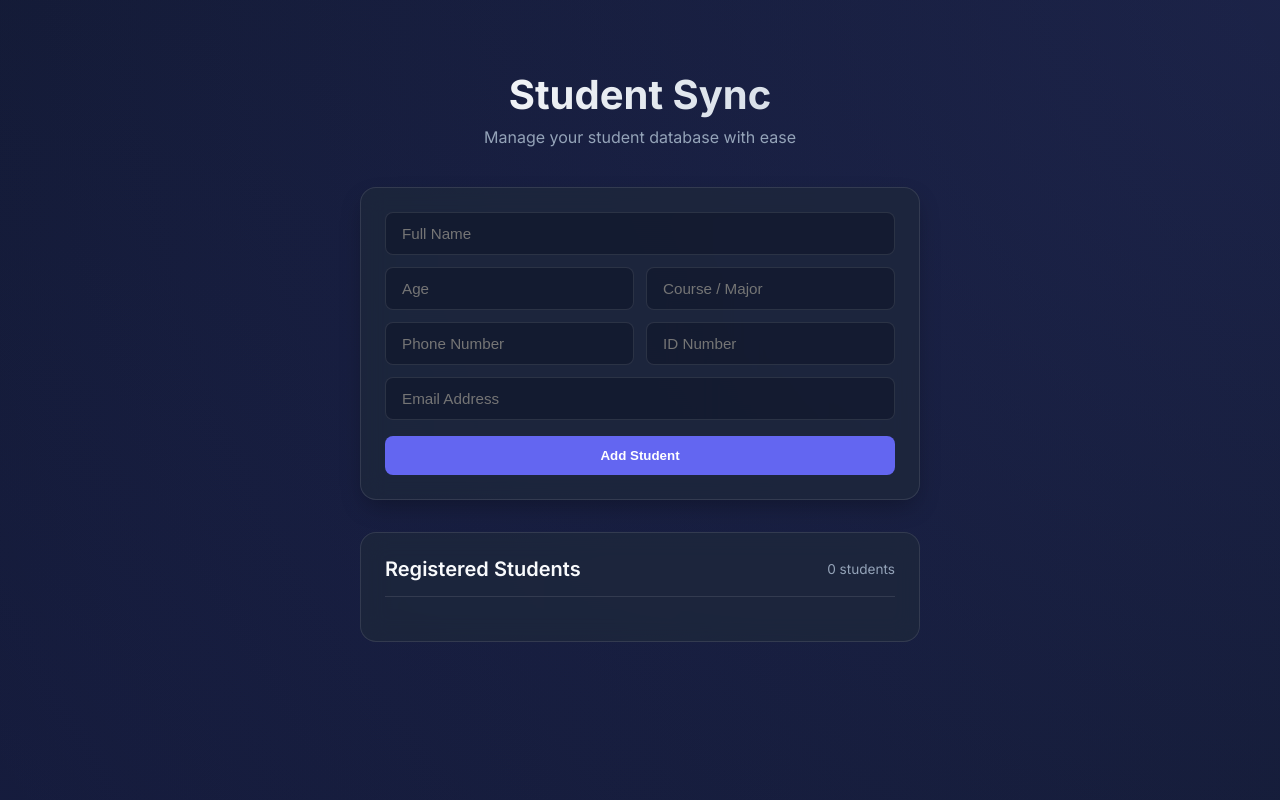
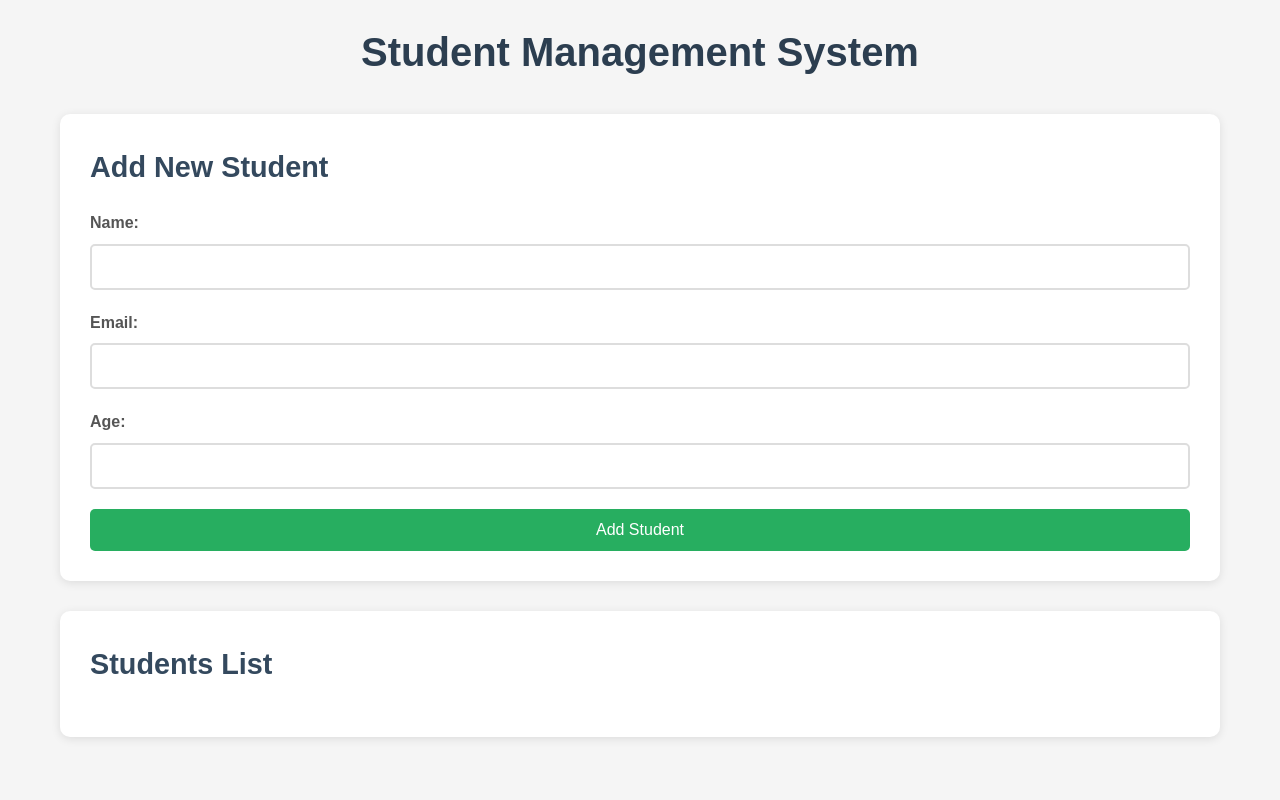
Before and after one commit to Gayana7-ui/studentCRUD, a Flask app: page / in a window 1280 px wide. Run offline with Flask 3, Linux system fonts and the light colour scheme.

Commit message:
Restore frontend files: index.html, script.js, and style.css

```diff
--- a/static/script.js
+++ b/static/script.js
@@ -1,126 +1,114 @@
-const API = ""; // Use relative paths
-let editId = null;
+document.addEventListener('DOMContentLoaded', function() {
+    const studentForm = document.getElementById('studentForm');
+    const studentsList = document.getElementById('studentsList');
 
-async function fetchStudents() {
-    try {
-        let res = await fetch(`/students`);
-        let data = await res.json();
+    // Load students on page load
+    loadStudents();
 
-        let list = document.getElementById("list");
-        let countEl = document.getElementById("student-count");
-        list.innerHTML = "";
+    // Handle form submission
+    studentForm.addEventListener('submit', function(e) {
+        e.preventDefault();
 
-        if (Array.isArray(data)) {
-            countEl.innerText = `${data.length} students`;
-            data.forEach(s => {
-                list.innerHTML += `
-                    <li class="student-item">
-                        <div class="student-info">
-                            <span class="student-name">${s.name} <small style="color: var(--text-muted); font-weight: normal; margin-left: 8px;">ID: ${s.id_num || 'N/A'}</small></span>
-                            <span class="student-meta">Age: ${s.age} | ${s.course}</span>
-                            <span class="student-meta" style="font-size: 0.75rem; color: var(--primary);">📧 ${s.email || 'No email'}</span>
-                            <span class="student-meta" style="font-size: 0.75rem;"><i class="phone-icon">📞</i> ${s.phone || 'No phone'}</span>
-                        </div>
-                        <div class="actions">
-                            <button class="edit-btn" onclick="editStudent(${s.id}, '${s.name}', ${s.age}, '${s.course}', '${s.phone || ''}', '${s.id_num || ''}', '${s.email || ''}')">Edit</button>
-                            <button class="delete-btn" onclick="deleteStudent(${s.id})">Delete</button>
-                        </div>
-                    </li>
-                `;
+        const formData = {
+            name: document.getElementById('name').value,
+            email: document.getElementById('email').value,
+            age: parseInt(document.getElementById('age').value)
+        };
+
+        fetch('/add', {
+            method: 'POST',
+            headers: {
+                'Content-Type': 'application/json',
+            },
+            body: JSON.stringify(formData)
+        })
+        .then(response => response.json())
+        .then(data => {
+            if (response.ok) {
+                studentForm.reset();
+                loadStudents();
+                showMessage('Student added successfully!', 'success');
+            } else {
+                showMessage('Error adding student: ' + data.message, 'error');
+            }
+        })
+        .catch(error => {
+            showMessage('Error: ' + error.message, 'error');
+        });
+    });
+
+    function loadStudents() {
+        fetch('/students')
+            .then(response => response.json())
+            .then(students => {
+                displayStudents(students);
+            })
+            .catch(error => {
+                showMessage('Error loading students: ' + error.message, 'error');
+            });
+    }
+
+    function displayStudents(students) {
+        studentsList.innerHTML = '';
+
+        if (students.length === 0) {
+            studentsList.innerHTML = '<p>No students found.</p>';
+            return;
+        }
+
+        students.forEach(student => {
+            const studentDiv = document.createElement('div');
+            studentDiv.className = 'student-item';
+            studentDiv.innerHTML = `
+                <div class="student-info">
+                    <h3>${student.name}</h3>
+                    <p>Email: ${student.email}</p>
+                    <p>Age: ${student.age}</p>
+                </div>
+                <div class="student-actions">
+                    <button onclick="editStudent(${student.id})" class="btn-edit">Edit</button>
+                    <button onclick="deleteStudent(${student.id})" class="btn-delete">Delete</button>
+                </div>
+            `;
+            studentsList.appendChild(studentDiv);
+        });
+    }
+
+    function deleteStudent(id) {
+        if (confirm('Are you sure you want to delete this student?')) {
+            fetch(`/delete/${id}`, {
+                method: 'DELETE'
+            })
+            .then(response => response.json())
+            .then(data => {
+                if (response.ok) {
+                    loadStudents();
+                    showMessage('Student deleted successfully!', 'success');
+                } else {
+                    showMessage('Error deleting student: ' + data.message, 'error');
+                }
+            })
+            .catch(error => {
+                showMessage('Error: ' + error.message, 'error');
             });
         }
-    } catch (error) {
-        console.error("Error fetching students:", error);
-    }
-}
-
-function editStudent(id, name, age, course, phone, id_num, email) {
-    editId = id;
-    document.getElementById("name").value = name;
-    document.getElementById("age").value = age;
-    document.getElementById("course").value = course;
-    document.getElementById("phone").value = phone;
-    document.getElementById("id_num").value = id_num;
-    document.getElementById("email").value = email;
-
-    let addBtn = document.getElementById("add-btn");
-    addBtn.innerText = "Update Student";
-    addBtn.classList.add("update-mode");
-
-    // Scroll to top
-    window.scrollTo({ top: 0, behavior: 'smooth' });
-}
-
-async function deleteStudent(id) {
-    if (confirm("Are you sure you want to delete this student?")) {
-        try {
-            await fetch(`/delete/${id}`, { method: "DELETE" });
-            fetchStudents();
-        } catch (error) {
-            console.error("Error deleting student:", error);
-        }
-    }
-}
-
-async function addStudent() {
-    let name = document.getElementById("name").value;
-    let age = document.getElementById("age").value;
-    let course = document.getElementById("course").value;
-    let phone = document.getElementById("phone").value;
-    let id_num = document.getElementById("id_num").value;
-    let email = document.getElementById("email").value;
-
-    let addBtn = document.getElementById("add-btn");
-
-    if (!name || !age || !course || !phone || !id_num || !email) {
-        alert("Please fill in all fields");
-        return;
     }
 
-    addBtn.disabled = true;
-    addBtn.innerText = "Processing...";
+    function editStudent(id) {
+        // For simplicity, we'll just show an alert
+        // In a real app, you'd open a modal or form with pre-filled data
+        alert('Edit functionality would be implemented here. Student ID: ' + id);
+    }
 
-    try {
-        let payload = {name, age, course, phone, id_num, email};
+    function showMessage(message, type) {
+        const messageDiv = document.createElement('div');
+        messageDiv.className = `message ${type}`;
+        messageDiv.textContent = message;
 
-        if (editId) {
-            // UPDATE
-            await fetch(`/update/${editId}`, {
-                method: "PUT",
-                headers: {"Content-Type": "application/json"},
-                body: JSON.stringify(payload)
-            });
-            editId = null;
-            addBtn.classList.remove("update-mode");
-        } else {
-            // CREATE
-            await fetch(`/add`, {
-                method: "POST",
-                headers: {"Content-Type": "application/json"},
-                body: JSON.stringify(payload)
-            });
-        }
+        document.body.appendChild(messageDiv);
 
-        // Clear inputs
-        document.getElementById("name").value = "";
-        document.getElementById("age").value = "";
-        document.getElementById("course").value = "";
-        document.getElementById("phone").value = "";
-        document.getElementById("id_num").value = "";
-        document.getElementById("email").value = "";
-
-        addBtn.innerText = "Add Student";
-
-        await fetchStudents();
-    } catch (error) {
-        console.error("Error saving student:", error);
-    } finally {
-        addBtn.disabled = false;
-        if (!editId) addBtn.innerText = "Add Student";
+        setTimeout(() => {
+            messageDiv.remove();
+        }, 3000);
     }
-}
-
-
-
-// Initial fetch
-window.onload = fetchStudents;
+});
--- a/static/style.css
+++ b/static/style.css
@@ -1,14 +1,3 @@
-:root {
-    --primary: #6366f1;
-    --primary-hover: #4f46e5;
-    --bg: #0f172a;
-    --card-bg: rgba(30, 41, 59, 0.7);
-    --text-main: #f8fafc;
-    --text-muted: #94a3b8;
-    --glass-border: rgba(255, 255, 255, 0.1);
-    --danger: #ef4444;
-}
-
 * {
     margin: 0;
     padding: 0;
@@ -16,207 +5,195 @@
 }
 
 body {
-    font-family: 'Inter', sans-serif;
-    background-color: var(--bg);
-    background-image: radial-gradient(circle at top right, rgba(99, 102, 241, 0.15), transparent),
-                      radial-gradient(circle at bottom left, rgba(79, 70, 229, 0.1), transparent);
-    color: var(--text-main);
-    min-height: 100vh;
-    display: flex;
-    justify-content: center;
-    padding-top: 50px;
+    font-family: 'Arial', sans-serif;
+    background-color: #f5f5f5;
+    color: #333;
+    line-height: 1.6;
 }
 
 .container {
-    width: 100%;
-    max-width: 600px;
+    max-width: 1200px;
+    margin: 0 auto;
     padding: 20px;
 }
 
-header {
+h1 {
     text-align: center;
-    margin-bottom: 40px;
+    color: #2c3e50;
+    margin-bottom: 30px;
+    font-size: 2.5em;
 }
 
-header h1 {
-    font-size: 2.5rem;
-    font-weight: 700;
-    background: linear-gradient(135deg, #fff 0%, #cbd5e1 100%);
-    -webkit-background-clip: text;
-    -webkit-text-fill-color: transparent;
-    margin-bottom: 8px;
+h2 {
+    color: #34495e;
+    margin-bottom: 20px;
+    font-size: 1.8em;
 }
 
-header p {
-    color: var(--text-muted);
+.form-section, .students-section {
+    background: white;
+    padding: 30px;
+    border-radius: 10px;
+    box-shadow: 0 2px 10px rgba(0,0,0,0.1);
+    margin-bottom: 30px;
 }
 
-.add-student-card {
-    background: var(--card-bg);
-    backdrop-filter: blur(12px);
-    border: 1px solid var(--glass-border);
-    border-radius: 16px;
-    padding: 24px;
-    box-shadow: 0 10px 25px -5px rgba(0, 0, 0, 0.3);
-    margin-bottom: 32px;
-    display: flex;
-    flex-direction: column;
-    gap: 16px;
+.form-group {
+    margin-bottom: 20px;
 }
 
-.input-group {
-    display: grid;
-    grid-template-columns: 1fr 1fr;
-    gap: 12px;
+label {
+    display: block;
+    margin-bottom: 8px;
+    font-weight: bold;
+    color: #555;
 }
 
-.input-group input:nth-child(1),
-.input-group input:nth-child(6) {
-    grid-column: span 2;
+input[type="text"],
+input[type="email"],
+input[type="number"] {
+    width: 100%;
+    padding: 12px;
+    border: 2px solid #ddd;
+    border-radius: 5px;
+    font-size: 16px;
+    transition: border-color 0.3s ease;
 }
 
-.input-group input:nth-child(2),
-.input-group input:nth-child(3),
-.input-group input:nth-child(4),
-.input-group input:nth-child(5) {
-    grid-column: span 1;
-}
-
-
-
-input {
-    background: rgba(15, 23, 42, 0.6);
-    border: 1px solid var(--glass-border);
-    border-radius: 8px;
-    padding: 12px 16px;
-    color: white;
-    font-size: 0.95rem;
-    transition: border-color 0.2s, box-shadow 0.2s;
-}
-
-input:focus {
+input[type="text"]:focus,
+input[type="email"]:focus,
+input[type="number"]:focus {
     outline: none;
-    border-color: var(--primary);
-    box-shadow: 0 0 0 3px rgba(99, 102, 241, 0.2);
+    border-color: #3498db;
 }
 
 button {
-    background: var(--primary);
+    background-color: #3498db;
     color: white;
+    padding: 12px 24px;
     border: none;
-    border-radius: 8px;
-    padding: 12px;
-    font-weight: 600;
+    border-radius: 5px;
     cursor: pointer;
-    transition: transform 0.1s, background 0.2s;
+    font-size: 16px;
+    transition: background-color 0.3s ease;
 }
 
 button:hover {
-    background: var(--primary-hover);
+    background-color: #2980b9;
 }
 
-button:active {
-    transform: scale(0.98);
+button[type="submit"] {
+    width: 100%;
+    background-color: #27ae60;
 }
 
-.list-section {
-    background: var(--card-bg);
-    backdrop-filter: blur(12px);
-    border: 1px solid var(--glass-border);
-    border-radius: 16px;
-    padding: 24px;
+button[type="submit"]:hover {
+    background-color: #229954;
 }
 
-.list-header {
+.student-item {
+    background: white;
+    border: 1px solid #ddd;
+    border-radius: 8px;
+    padding: 20px;
+    margin-bottom: 15px;
     display: flex;
     justify-content: space-between;
     align-items: center;
-    margin-bottom: 20px;
-    padding-bottom: 15px;
-    border-bottom: 1px solid var(--glass-border);
+    transition: transform 0.2s ease, box-shadow 0.2s ease;
 }
 
-.list-header h2 {
-    font-size: 1.25rem;
-    font-weight: 600;
+.student-item:hover {
+    transform: translateY(-2px);
+    box-shadow: 0 4px 15px rgba(0,0,0,0.1);
 }
 
-#student-count {
-    font-size: 0.85rem;
-    color: var(--text-muted);
+.student-info h3 {
+    color: #2c3e50;
+    margin-bottom: 10px;
+    font-size: 1.3em;
 }
 
-.student-list {
-    list-style: none;
-    display: flex;
-    flex-direction: column;
-    gap: 12px;
+.student-info p {
+    color: #7f8c8d;
+    margin-bottom: 5px;
 }
 
-.student-item {
+.student-actions {
     display: flex;
-    justify-content: space-between;
-    align-items: center;
-    background: rgba(255, 255, 255, 0.05);
-    padding: 12px 16px;
-    border-radius: 10px;
-    animation: slideIn 0.3s ease-out forwards;
+    gap: 10px;
+}
+
+.btn-edit, .btn-delete {
+    padding: 8px 16px;
+    border: none;
+    border-radius: 4px;
+    cursor: pointer;
+    font-size: 14px;
+    transition: background-color 0.3s ease;
+}
+
+.btn-edit {
+    background-color: #f39c12;
+    color: white;
+}
+
+.btn-edit:hover {
+    background-color: #e67e22;
+}
+
+.btn-delete {
+    background-color: #e74c3c;
+    color: white;
+}
+
+.btn-delete:hover {
+    background-color: #c0392b;
+}
+
+.message {
+    position: fixed;
+    top: 20px;
+    right: 20px;
+    padding: 15px 20px;
+    border-radius: 5px;
+    color: white;
+    font-weight: bold;
+    z-index: 1000;
+    animation: slideIn 0.3s ease;
+}
+
+.message.success {
+    background-color: #27ae60;
+}
+
+.message.error {
+    background-color: #e74c3c;
 }
 
 @keyframes slideIn {
-    from { opacity: 0; transform: translateY(10px); }
-    to { opacity: 1; transform: translateY(0); }
+    from {
+        transform: translateX(100%);
+        opacity: 0;
+    }
+    to {
+        transform: translateX(0);
+        opacity: 1;
+    }
 }
 
-.student-info {
-    display: flex;
-    flex-direction: column;
-    gap: 4px;
+@media (max-width: 768px) {
+    .container {
+        padding: 10px;
+    }
+
+    .student-item {
+        flex-direction: column;
+        align-items: flex-start;
+    }
+
+    .student-actions {
+        margin-top: 15px;
+        align-self: flex-end;
+    }
 }
-
-.student-name {
-    font-weight: 500;
-    font-size: 1rem;
-}
-
-.student-meta {
-    font-size: 0.85rem;
-    color: var(--text-muted);
-}
-
-.actions {
-    display: flex;
-    gap: 8px;
-}
-
-.edit-btn {
-    background: rgba(99, 102, 241, 0.1);
-    color: var(--primary);
-    padding: 8px 12px;
-    font-size: 0.8rem;
-}
-
-.edit-btn:hover {
-    background: var(--primary);
-    color: white;
-}
-
-.delete-btn {
-    background: rgba(239, 68, 68, 0.1);
-    color: var(--danger);
-    padding: 8px 12px;
-    font-size: 0.8rem;
-}
-
-.delete-btn:hover {
-    background: var(--danger);
-    color: white;
-}
-
-#add-btn.update-mode {
-    background: #10b981; /* Green for update */
-}
-
-#add-btn.update-mode:hover {
-    background: #059669;
-}
--- a/templates/index.html
+++ b/templates/index.html
@@ -3,42 +3,38 @@
 <head>
     <meta charset="UTF-8">
     <meta name="viewport" content="width=device-width, initial-scale=1.0">
-    <title>Student Sync | Dashboard</title>
-    <link rel="stylesheet" href="/static/style.css">
-    <link href="https://fonts.googleapis.com/css2?family=Inter:wght@400;500;600;700&display=swap" rel="stylesheet">
+    <title>Student CRUD Application</title>
+    <link rel="stylesheet" href="{{ url_for('static', filename='style.css') }}">
 </head>
 <body>
     <div class="container">
-        <header>
-            <h1>Student Sync</h1>
-            <p>Manage your student database with ease</p>
-        </header>
+        <h1>Student Management System</h1>
 
-        <section class="add-student-card">
-            <div class="input-group">
-                <input type="text" id="name" placeholder="Full Name">
-                <input type="number" id="age" placeholder="Age">
-                <input type="text" id="course" placeholder="Course / Major">
-                <input type="text" id="phone" placeholder="Phone Number">
-                <input type="text" id="id_num" placeholder="ID Number">
-                <input type="email" id="email" placeholder="Email Address">
-            </div>
+        <div class="form-section">
+            <h2>Add New Student</h2>
+            <form id="studentForm">
+                <div class="form-group">
+                    <label for="name">Name:</label>
+                    <input type="text" id="name" name="name" required>
+                </div>
+                <div class="form-group">
+                    <label for="email">Email:</label>
+                    <input type="email" id="email" name="email" required>
+                </div>
+                <div class="form-group">
+                    <label for="age">Age:</label>
+                    <input type="number" id="age" name="age" required>
+                </div>
+                <button type="submit">Add Student</button>
+            </form>
+        </div>
 
-            <button id="add-btn" onclick="addStudent()">Add Student</button>
-        </section>
-
-
-        <section class="list-section">
-            <div class="list-header">
-                <h2>Registered Students</h2>
-                <span id="student-count">0 students</span>
-            </div>
-            <ul id="list" class="student-list">
-                <!-- Students will be injected here -->
-            </ul>
-        </section>
+        <div class="students-section">
+            <h2>Students List</h2>
+            <div id="studentsList"></div>
+        </div>
     </div>
 
-    <script src="/static/script.js"></script>
+    <script src="{{ url_for('static', filename='script.js') }}"></script>
 </body>
 </html>
```
